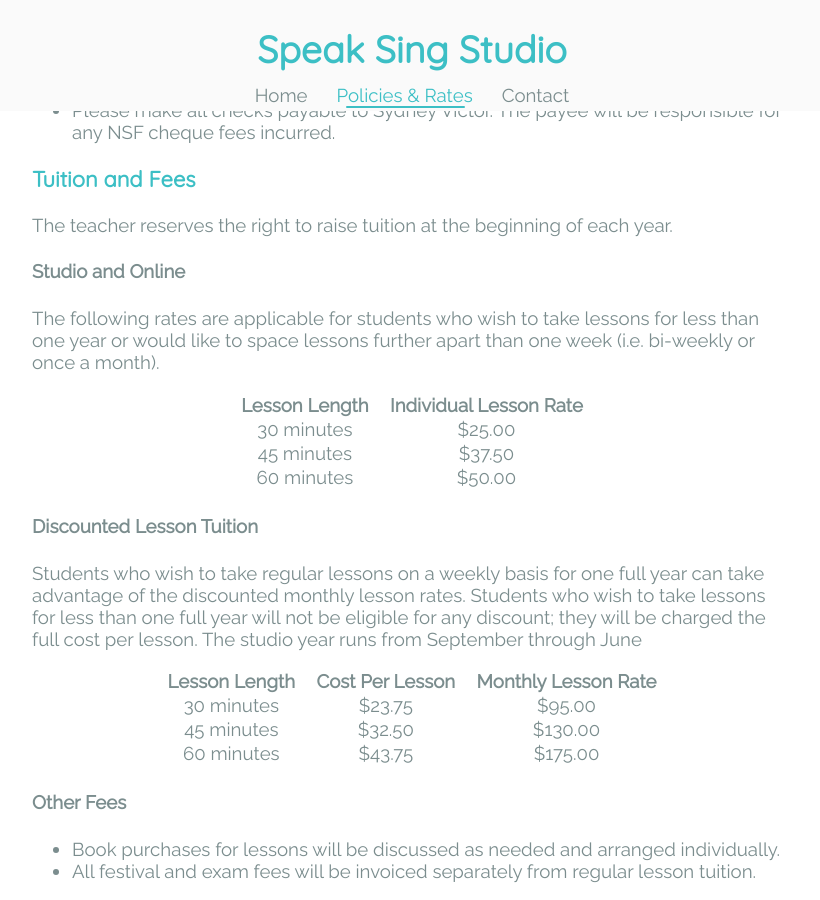
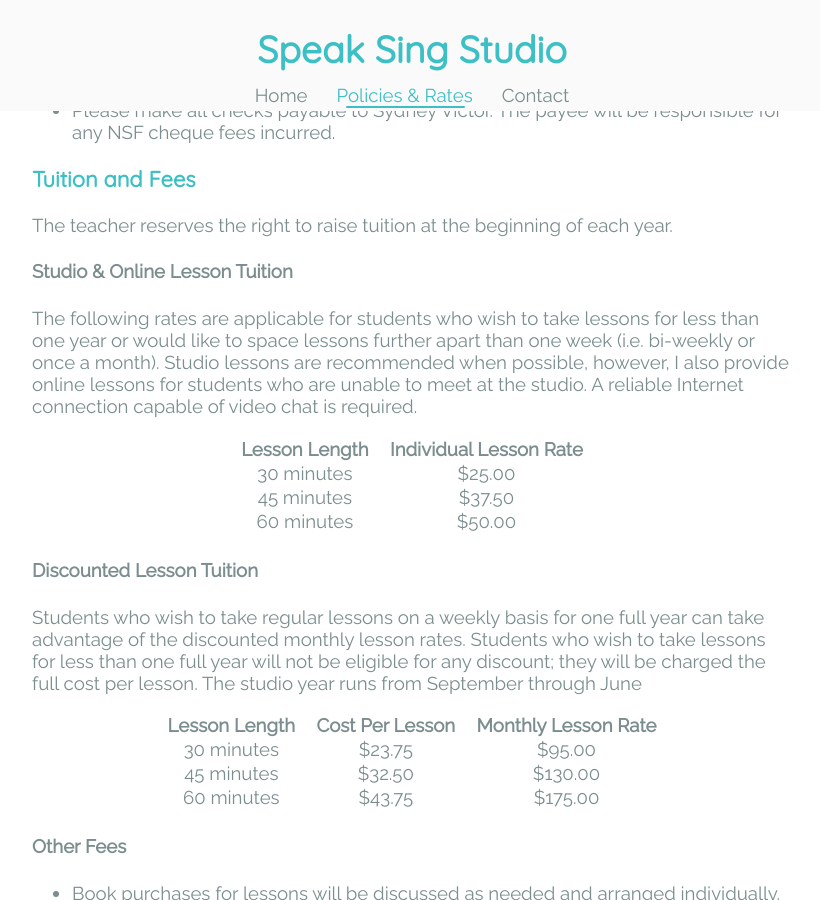
Before and after one commit to sydneyvictor/sydneyvictor.github.com, a Jekyll site: the page built from policies_and_rates.md, in a window 1280 px wide and 900 px high, scrolled down 1327 px. Shown: the whole window, without its empty margins (228-1048 px from the left). Built offline with Jekyll 4.4.1, drawn with Linux system fonts in a browser that asks for light colours.

Commit message:
Update policies_and_rates.md

```diff
--- a/policies_and_rates.md
+++ b/policies_and_rates.md
@@ -31,9 +31,9 @@ By submitting payment, you reserve a spot in my studio for the year and agree to
 
 The teacher reserves the right to raise tuition at the beginning of each year.
 
-#### Studio and Online
+#### Studio & Online Lesson Tuition
 
-The following rates are applicable for students who wish to take lessons for less than one year or would like to space lessons further apart than one week (i.e. bi-weekly or once a month).
+The following rates are applicable for students who wish to take lessons for less than one year or would like to space lessons further apart than one week (i.e. bi-weekly or once a month). Studio lessons are recommended when possible, however, I also provide online lessons for students who are unable to meet at the studio. A reliable Internet connection capable of video chat is required.
 
 
 <table>
```
